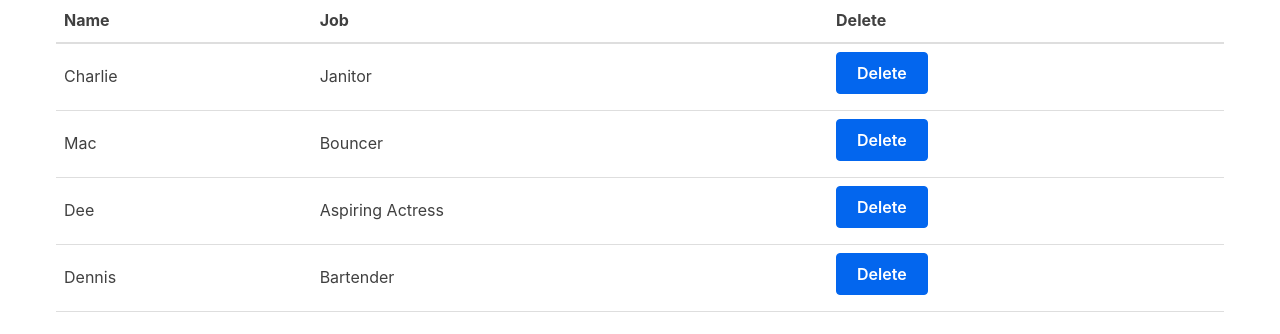
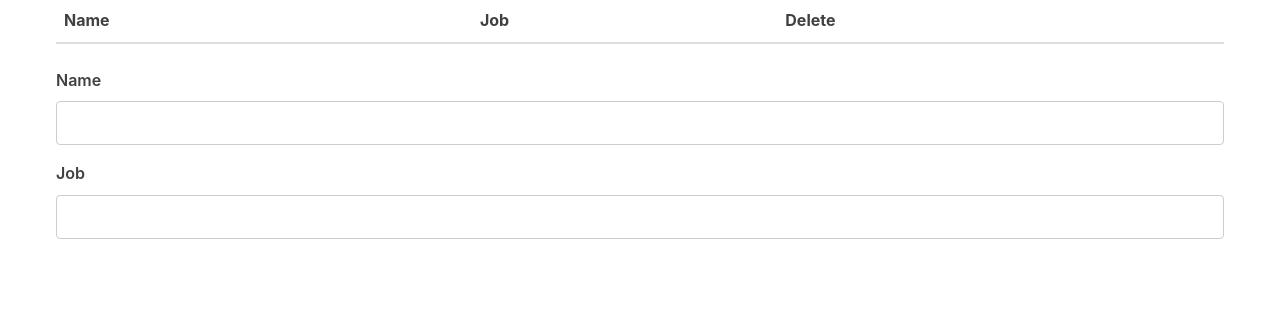
Before and after one commit to Conan1985/react-tutorial, a React (Create React App) app: page / in a window 1280 px wide. Shown: the top 334 px of the page. Built offline with nearby package versions, Linux system fonts and the light colour scheme.

Commit message:
Add Form component

```diff
--- a/src/App.js
+++ b/src/App.js
@@ -1,28 +1,12 @@
 import {Component} from "react";
 import React from "react";
 import Table from './Table';
+import Form from "./Form";
 
 class App extends Component {
 
     state = {
-        characters:[
-            {
-                'name': 'Charlie',
-                'job': 'Janitor'
-            },
-            {
-                'name': 'Mac',
-                'job': 'Bouncer'
-            },
-            {
-                'name': 'Dee',
-                'job': 'Aspiring Actress'
-            },
-            {
-                'name': 'Dennis',
-                'job': 'Bartender'
-            }
-        ]
+        characters:[]
     };
 
     removeCharacter = index => {
@@ -41,6 +25,7 @@
         return (
             <div className="container">
                 <Table characterData = {characters} removeCharacter = {this.removeCharacter}/>
+                <Form/>
             </div>
         )
     }
--- /dev/null
+++ b/src/Form.js
@@ -0,0 +1,36 @@
+import React from 'react';
+import {Component} from 'react';
+
+class Form extends Component {
+    constructor(props) {
+        super(props);
+
+        this.initialState = {
+            name: '',
+            job: ''
+        };
+
+        this.state = this.initialState;
+    }
+
+    handleChange = event => {
+        const {name, value} = event.target;
+        this.setState({
+            [name]: value
+        })
+    };
+
+    render() {
+        const {name, job} = this.state;
+        return (
+            <form>
+                <label>Name</label>
+                <input type="text" name="name" value={name} onChange={this.handleChange}/>
+                <label>Job</label>
+                <input type="text" name="job" value={job} onChange={this.handleChange}/>
+            </form>
+        )
+    }
+}
+
+export default Form;
```
